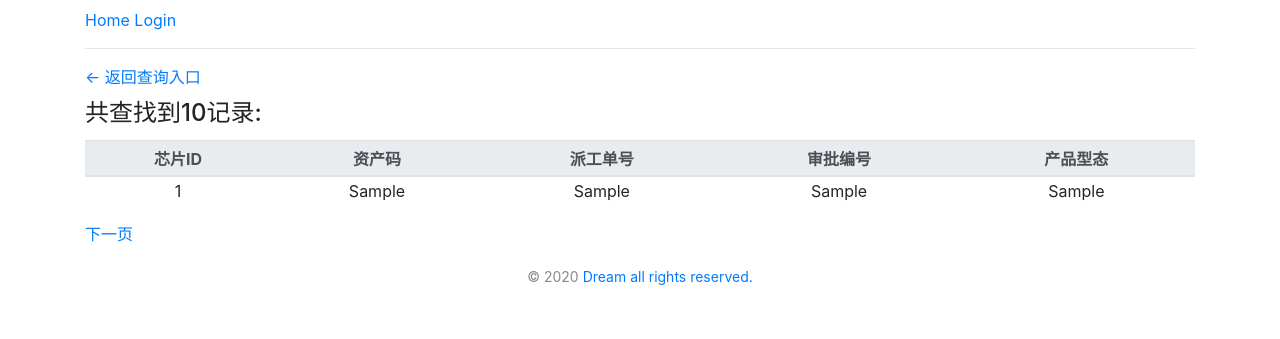
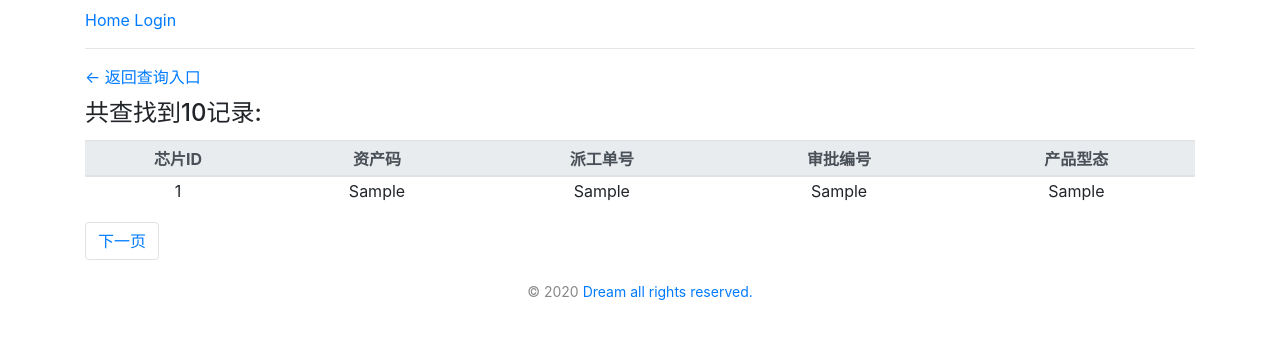
Before and after one commit to zhoumengxiong/MicroBlog, a Flask app: template app/templates/chipid_results.html in a window 1280 px wide. Shown: the part 67-406 px from the top of the page. Run offline with Flask 2, Linux system fonts and the light colour scheme; tables that the repository leaves empty hold one stand-in row (values such as "Sample post"); the template is opened without the code that fills it: values that come from a table or form of the project are taken from there, most other values are stand-ins (such as "Sample title", 1, 10 or a date in 2020); some libraries are stand-ins or nearby versions.

Commit message:
更新分页导航

```diff
--- a/app/templates/chipid_results.html
+++ b/app/templates/chipid_results.html
@@ -28,11 +28,13 @@
                 </tbody>
             </table>
         </div>
-        {% if prev_url %}
-            <a href="{{ prev_url }}">上一页</a>
-        {% endif %}
-        {% if next_url %}
-            <a href="{{ next_url }}">下一页</a>
-        {% endif %}
+        <ul class="pagination">
+            {% if prev_url %}
+                <li class="page-item"><a class="page-link" href="{{ prev_url }}">上一页</a></li>
+            {% endif %}
+            {% if next_url %}
+                <li class="page-item"><a class="page-link" href="{{ next_url }}">下一页</a></li>
+            {% endif %}
+        </ul>
     {% endif %}
 {% endblock %}
```
